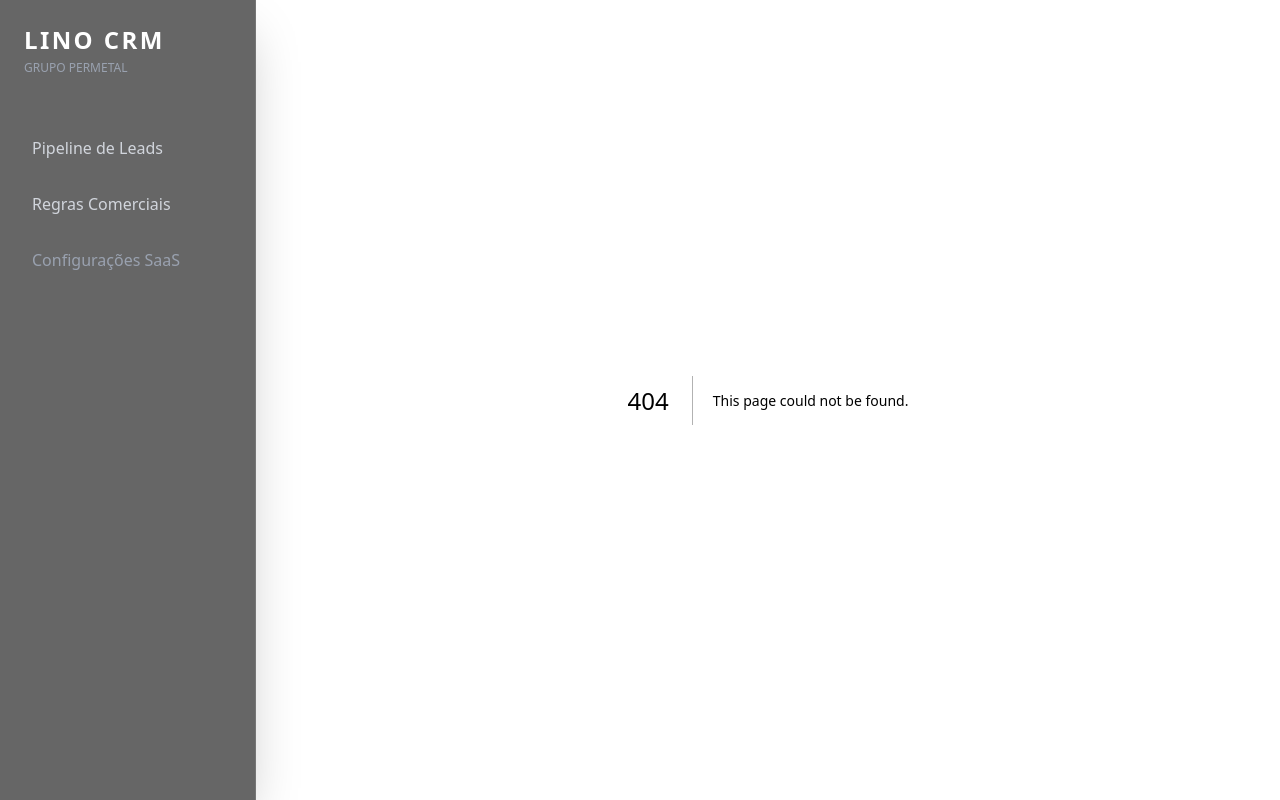
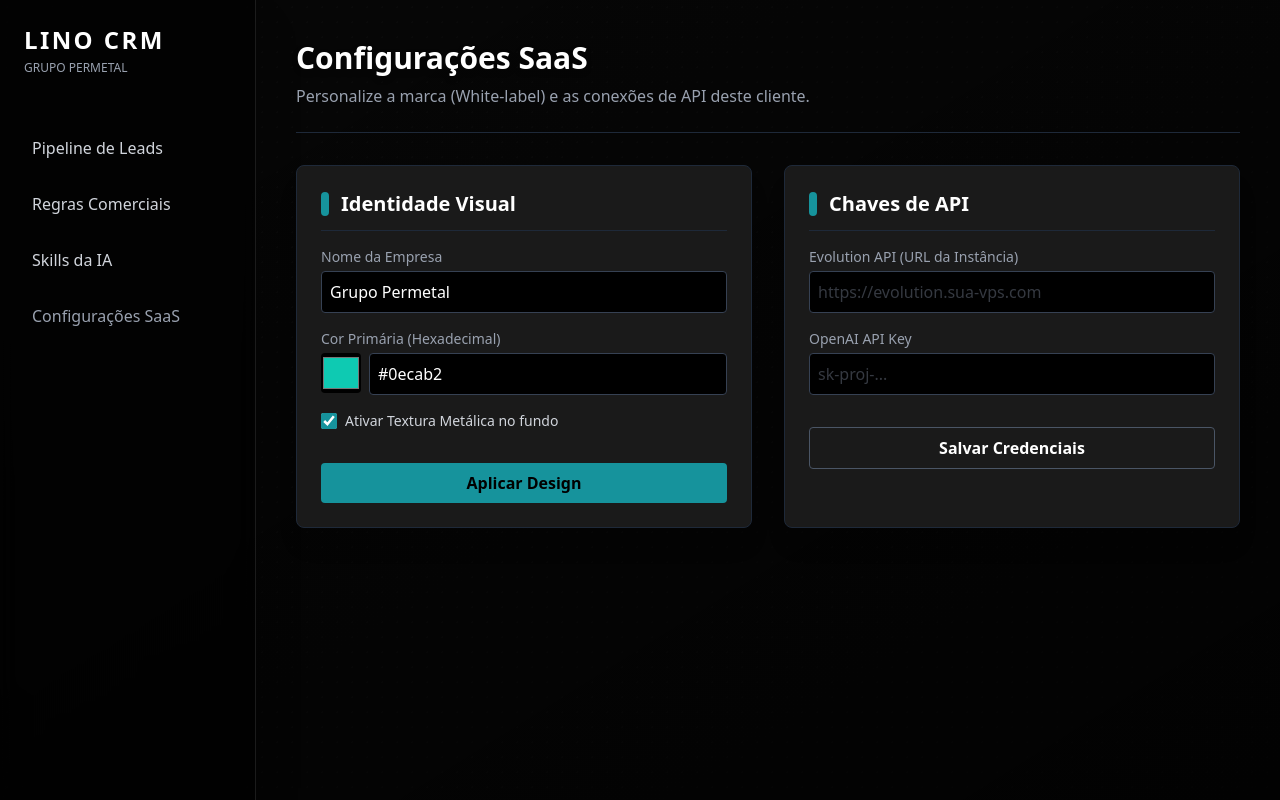
Before and after one commit to leomartech-permetal/linosaas, a Next.js app: page /saas in a window 1280 px wide. Before the commit this address had no page. Built offline with nearby package versions, Linux system fonts and the light colour scheme.

Commit message:
feat: Build Skills and SaaS configuration pages

```diff
--- /dev/null
+++ b/debug_db.js
@@ -0,0 +1,16 @@
+require('dotenv').config({ path: '.env.local' });
+const { createClient } = require('@supabase/supabase-js');
+
+const supabase = createClient(
+  process.env.NEXT_PUBLIC_SUPABASE_URL,
+  process.env.NEXT_PUBLIC_SUPABASE_ANON_KEY
+);
+
+async function testDB() {
+  console.log("Tentando inserir time...");
+  const { data, error } = await supabase.from('teams').insert([{ name: "Equipe Teste Debug" }]);
+  console.log("Erro:", error);
+  console.log("Data:", data);
+}
+
+testDB();
--- a/src/app/layout.tsx
+++ b/src/app/layout.tsx
@@ -47,7 +47,10 @@ export default function RootLayout({
             <a href="/settings" className="flex items-center px-4 py-3 text-gray-300 hover:text-white hover:bg-[hsl(var(--tenant-primary)/0.1)] rounded-md transition-colors">
               <span>{tenantConfig.menuRegras}</span>
             </a>
-            <a href="#" className="flex items-center px-4 py-3 text-gray-400 hover:text-white transition-colors">
+            <a href="/skills" className="flex items-center px-4 py-3 text-gray-300 hover:text-white hover:bg-[hsl(var(--tenant-primary)/0.1)] rounded-md transition-colors">
+              <span>Skills da IA</span>
+            </a>
+            <a href="/saas" className="flex items-center px-4 py-3 text-gray-400 hover:text-white hover:bg-[hsl(var(--tenant-primary)/0.1)] rounded-md transition-colors">
               <span>{tenantConfig.menuConfig}</span>
             </a>
           </nav>
--- /dev/null
+++ b/src/app/saas/page.tsx
@@ -0,0 +1,83 @@
+"use client";
+
+import { useState } from "react";
+
+export default function SaaSPage() {
+  const [salvo, setSalvo] = useState(false);
+
+  function handleSave(e: React.FormEvent) {
+    e.preventDefault();
+    setSalvo(true);
+    setTimeout(() => setSalvo(false), 3000);
+  }
+
+  return (
+    <div className="p-10 w-full h-full text-white">
+      <header className="mb-8 border-b border-gray-800 pb-6">
+        <h2 className="text-3xl font-bold shadow-black drop-shadow-md">Configurações SaaS</h2>
+        <p className="text-gray-400 mt-2">Personalize a marca (White-label) e as conexões de API deste cliente.</p>
+      </header>
+
+      <div className="grid grid-cols-1 lg:grid-cols-2 gap-8">
+
+        {/* Bloco Identidade */}
+        <div className="bg-[#1a1a1a] p-6 rounded-lg border border-gray-800 shadow-xl">
+          <h3 className="text-xl font-bold mb-4 flex items-center border-b border-gray-800 pb-3">
+            <span className="bg-[hsl(var(--tenant-primary))] w-2 h-6 mr-3 rounded-sm inline-block"></span>
+            Identidade Visual
+          </h3>
+
+          <form onSubmit={handleSave} className="space-y-4">
+            <div>
+              <label className="block text-sm text-gray-400 mb-1">Nome da Empresa</label>
+              <input type="text" defaultValue="Grupo Permetal" className="w-full bg-black border border-gray-700 rounded p-2 text-white outline-none" />
+            </div>
+
+            <div>
+              <label className="block text-sm text-gray-400 mb-1">Cor Primária (Hexadecimal)</label>
+              <div className="flex gap-2">
+                <input type="color" defaultValue="#0ecab2" className="h-10 w-10 rounded cursor-pointer bg-black border-none" />
+                <input type="text" defaultValue="#0ecab2" className="flex-1 bg-black border border-gray-700 rounded p-2 text-white outline-none" />
+              </div>
+            </div>
+
+            <div>
+              <label className="flex items-center gap-2 cursor-pointer mt-4">
+                <input type="checkbox" defaultChecked className="w-4 h-4 accent-[hsl(var(--tenant-primary))]" />
+                <span className="text-sm text-gray-300">Ativar Textura Metálica no fundo</span>
+              </label>
+            </div>
+
+            <button type="submit" className="w-full bg-[hsl(var(--tenant-primary))] py-2 rounded font-bold text-black mt-4">
+              Aplicar Design
+            </button>
+            {salvo && <p className="text-green-400 text-sm text-center mt-2">Layout atualizado!</p>}
+          </form>
+        </div>
+
+        {/* Bloco Integrações */}
+        <div className="bg-[#1a1a1a] p-6 rounded-lg border border-gray-800 shadow-xl">
+          <h3 className="text-xl font-bold mb-4 flex items-center border-b border-gray-800 pb-3">
+            <span className="bg-[hsl(var(--tenant-primary))] w-2 h-6 mr-3 rounded-sm inline-block"></span>
+            Chaves de API
+          </h3>
+
+          <div className="space-y-4">
+            <div>
+              <label className="block text-sm text-gray-400 mb-1">Evolution API (URL da Instância)</label>
+              <input type="text" placeholder="https://evolution.sua-vps.com" className="w-full bg-black border border-gray-700 rounded p-2 text-gray-500 outline-none" />
+            </div>
+            <div>
+              <label className="block text-sm text-gray-400 mb-1">OpenAI API Key</label>
+              <input type="password" placeholder="sk-proj-..." className="w-full bg-black border border-gray-700 rounded p-2 text-gray-500 outline-none" />
+            </div>
+            <button className="w-full border border-gray-600 hover:bg-gray-800 py-2 rounded font-bold text-white mt-4 transition-colors">
+              Salvar Credenciais
+            </button>
+          </div>
+        </div>
+
+      </div>
+    </div>
+  );
+}
--- /dev/null
+++ b/src/app/skills/page.tsx
@@ -0,0 +1,55 @@
+"use client";
+
+import { useState } from "react";
+
+export default function SkillsPage() {
+  const [prompt, setPrompt] = useState("Você é Lino, um vendedor técnico especialista em chapas perfuradas e painéis arquitetônicos. Responda de forma direta e pergunte se precisa de instalação.");
+  const [salvo, setSalvo] = useState(false);
+
+  function handleSave(e: React.FormEvent) {
+    e.preventDefault();
+    setSalvo(true);
+    setTimeout(() => setSalvo(false), 3000);
+  }
+
+  return (
+    <div className="p-10 w-full h-full text-white">
+      <header className="mb-8 border-b border-gray-800 pb-6">
+        <h2 className="text-3xl font-bold shadow-black drop-shadow-md">Skills da Inteligência Artificial</h2>
+        <p className="text-gray-400 mt-2">Treine o cérebro do Lino. Defina o tom de voz e o comportamento de vendas.</p>
+      </header>
+
+      <div className="bg-[#1a1a1a] p-6 rounded-lg border border-gray-800 shadow-xl max-w-3xl">
+        <h3 className="text-xl font-bold mb-4 flex items-center">
+          <span className="bg-[hsl(var(--tenant-primary))] w-2 h-6 mr-3 rounded-sm inline-block"></span>
+          Prompt Mestre (Comportamento Geral)
+        </h3>
+
+        <form onSubmit={handleSave}>
+          <textarea
+            value={prompt}
+            onChange={(e) => setPrompt(e.target.value)}
+            rows={6}
+            className="w-full bg-black border border-gray-700 rounded p-4 text-white text-sm focus:border-[hsl(var(--tenant-primary))] outline-none mb-4"
+            placeholder="Digite as instruções para a IA..."
+          />
+          <div className="flex items-center gap-4">
+            <button type="submit" className="bg-[hsl(var(--tenant-primary))] px-6 py-3 rounded font-bold hover:opacity-90 transition-opacity text-black shadow-[0_0_15px_hsl(var(--tenant-primary)/0.3)]">
+              Salvar Comportamento
+            </button>
+            {salvo && <span className="text-green-400 font-bold">✔️ Salvo com sucesso!</span>}
+          </div>
+        </form>
+
+        <div className="mt-10 border-t border-gray-800 pt-6">
+          <h4 className="text-lg font-bold text-gray-300 mb-2">Habilidades Específicas (Skills)</h4>
+          <p className="text-sm text-gray-500 mb-4">Módulos de conhecimento técnico separados por produto (Ex: Piso Gradeado, Fachada Brise).</p>
+
+          <div className="bg-black p-4 rounded border border-gray-800 text-gray-400 text-sm flex justify-center items-center h-24 border-dashed">
+            + Adicionar nova Skill de Produto
+          </div>
+        </div>
+      </div>
+    </div>
+  );
+}
```
